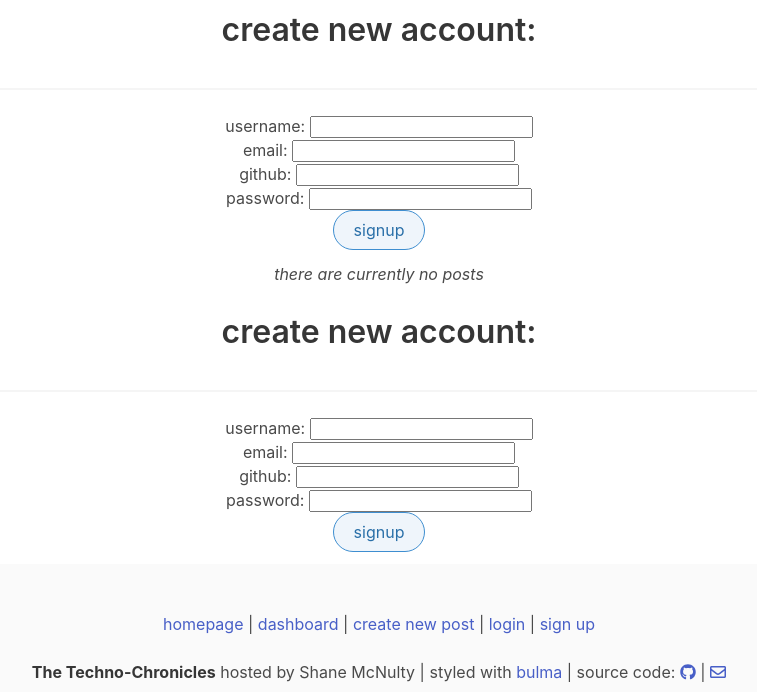
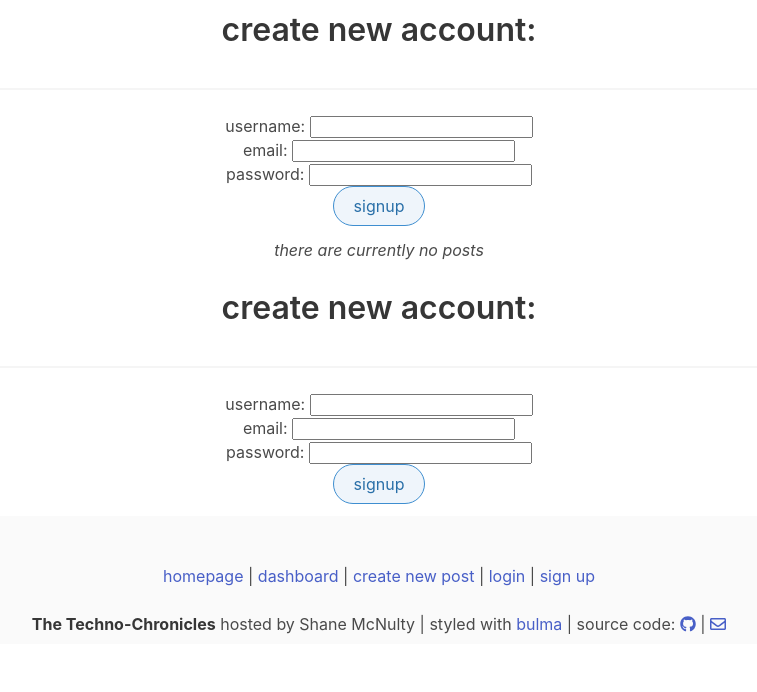
Before and after one commit to mcnultyshane/MVC_tech_blog, a Node server app: page /signup in a window 1280 px wide. Shown: the part 108-800 px from the top of the page, without its empty margins (261-1018 px from the left). Run offline with Node 20, Linux system fonts and the light colour scheme; some libraries are stand-ins or nearby versions; some web fonts are replaced.

Commit message:
removed github reference to debug.

```diff
--- a/controllers/api/user-routes.js
+++ b/controllers/api/user-routes.js
@@ -62,12 +62,12 @@ router.post('/', async (req, res) => {
             username: req.body.username,
             email: req.body.email,
             password: req.body.password,
-            github: req.body.github
+            // github: req.body.github
         })
         req.session.save(() => {
             req.session.user_id = userData.id;
             req.session.username = userData.username;
-            req.session.github = userData.github;
+            // req.session.github = userData.github;
             req.session.logged_in = true;
 
             res.json(userData)
@@ -110,7 +110,7 @@ router.post('/login', async (req, res) => {
         req.session.save(() => {
             req.session.user_id = userData.id;
             req.session.username = userData.username;
-            req.session.github = userData.github;
+            // req.session.github = userData.github;
             req.session.logged_in = true;
 
             res.json({
--- a/controllers/home-routes.js
+++ b/controllers/home-routes.js
@@ -24,12 +24,16 @@ router.get('/', async (req, res) => {
                     attributes: ['id', 'comment_text', 'post_id', 'user_id', 'created_at'],
                     include: {
                         model: User,
-                        attributes: ['username', 'github']
+                        attributes: ['username'
+                        // , 'github'
+                    ]
                     }
                 },
                 {
                     model: User,
-                    attributes: ['username', 'github']
+                    attributes: ['username'
+                    // , 'github'
+                ]
                 },
             ]
         })
@@ -81,12 +85,16 @@ router.get('/post/:id', async (req, res) => {
                     attributes: ['id', 'comment_text', 'post_id', 'user_id', 'created_at'],
                     include: {
                         model: User,
-                        attributes: ['username', 'github']
+                        attributes: ['username'
+                        // , 'github'
+                    ]
                     }
                 },
                 {
                     model: User,
-                    attributes: ['username', 'github']
+                    attributes: ['username'
+                    // , 'github'
+                ]
                 },
             ]
         })
--- a/models/User.js
+++ b/models/User.js
@@ -21,6 +21,10 @@ User.init({
   username: {
     type: DataTypes.STRING,
     allowNull: false,
+  },
+  github: {
+    type: DataTypes.STRING,
+    allowNull: false
   },
   email: {
     type: DataTypes.STRING,
--- a/views/layouts/main.handlebars
+++ b/views/layouts/main.handlebars
@@ -5,11 +5,12 @@
     <meta charset="UTF-8">
     <meta name="viewport" content="width=device-width, initial-scale=1.0">
     <title>The Techno-Chronicles</title>
-    <link rel="stylesheet" href="https://cdn.jsdelivr.net/npm/bulma@0.9.0/css/bulma.min.css">
-    <link rel="stylesheet" href="./styles.css">
     <link rel="preconnect" href="https://fonts.googleapis.com">
     <link rel="preconnect" href="https://fonts.gstatic.com" crossorigin>
     <link href="https://fonts.googleapis.com/css2?family=Tourney:wght@300&display=swap" rel="stylesheet">
+    <link rel="stylesheet" href="https://cdn.jsdelivr.net/npm/bulma@0.9.0/css/bulma.min.css">
+    <link rel="stylesheet" href="./styles.css">
+
     <script defer src="https://use.fontawesome.com/releases/v5.3.1/js/all.js"></script>
 </head>
 
@@ -55,11 +56,8 @@
         </div>
         <div class="row-is-full content has-text-centered">
             <p>
-                <strong id="title-two">The Techno-Chronicles</strong>
-                hosted by Shane McNulty<a href="https://github.com/mcnultyshane"></a> |
-                styled with <a href="https://bulma.io/">bulma</a> | source code:
-                <a href="https://github.com/mcnultyshane"><i class="fab fa-github"></i></a> |
-                <a href=""><i class="far fa-envelope"></i></a>
+                <strong id="title-two">The Techno-Chronicles</strong> hosted by Shane McNulty</a> | styled with <a href="https://bulma.io/">bulma</a> | source code: <a href="https://github.com/mcnultyshane"><i class="fab fa-github"></i></a> | <a href=""><i class="far fa-envelope"></i></a>
+                {{!-- <a href="https://github.com/mcnultyshane"> --}}
             </p>
         </div>
     </footer>
--- a/views/partials/post-info.handlebars
+++ b/views/partials/post-info.handlebars
@@ -17,8 +17,8 @@
               {{post_content}}
           </div>
               <div class="is-pulled-right">
-                  <b>{{user.username}}</b> |
-                  <a href="https://github.com/{{user.github}}"><i class="fab fa-github"></i></a>
+                  <b>{{user.username}}</b>
+                   {{!-- | <a href="https://github.com/{{user.github}}"><i class="fab fa-github"></i></a> --}}
                    | {{format_date created_at}} | <a href="/post/{{id}}">{{comments.length}} {{format_plural "comment" comments.length}}</a>
               </div>
 
--- a/views/signup.handlebars
+++ b/views/signup.handlebars
@@ -1,5 +1,5 @@
 <div class="column has-text-centered">
-    <h2 class="title pb-4">create new account:</h2><hr>
+  <h2 class="title pb-4">create new account:</h2><hr />
   <form class="signup-form">
     <div>
       <label for="username-signup">username:</label>
@@ -9,16 +9,19 @@
       <label for="email-signup">email:</label>
       <input type="text" id="email-signup" />
     </div>
-        <div>
+    {{! <div>
         <label for="github-signup">github:</label>
         <input type="text" id="github-signup" />
-      </div>
+      </div> }}
     <div>
       <label for="password-signup">password:</label>
       <input type="password" id="password-signup" />
     </div>
     <div>
-        <button type="submit" class="button is-info is-light is-outlined is-rounded">signup</button>
+      <button
+        type="submit"
+        class="button is-info is-light is-outlined is-rounded"
+      >signup</button>
     </div>
   </form>
 </div>
```
Also changed, not shown: controllers/api/post-routes.js (+12 -4 lines), controllers/dashboard-routes.js (+18 -6 lines), seeds/user-seeds.js (+6 -6 lines). Lines whose indentation alone changed are shown as unchanged.
